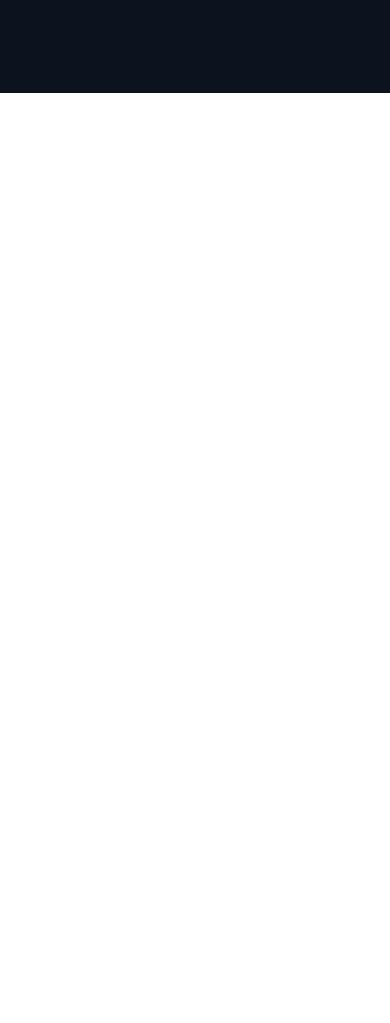
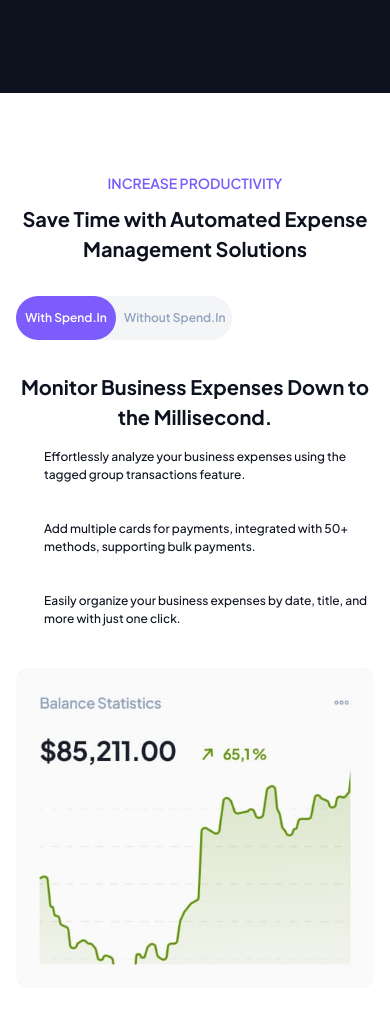
Before and after one commit to Kouk02/Quovo-markup, a website: page index.html in a window 390 px wide. Shown: the part 4275-5298 px from the top of the page. Before the commit the page ends 4368 px from the top, so only its background shows below. Drawn offline with Linux system fonts and the light colour scheme; files whose address does not match are found by name.

Commit message:
update 1.1.06
add styles section productivity first
(mobile.styles)

```diff
--- a/css/mobile.css
+++ b/css/mobile.css
@@ -572,133 +572,162 @@
 }
 
 /* ! section productivity first */
-/* .section-productivity {
-    padding-top: 120px;
-    padding-bottom: 120px;
-}
-
-.container-productivity-content {
-    display: flex;
-    justify-content: space-between;
-    gap: 106px;
-}
-
-.text-container-productivity {
-    width: 608px;
-}
-
-.image-container-productivity {
-    align-self: flex-end;
-    width: 484px;
-    height: 100%;
-}
-
 .image-container-productivity {
     border-radius: 12px;
 }
-
-
 .productivity-name-first {
     font-family: 'Plus Jakarta Sans';
-    font-size: 20px;
     font-weight: 600;
     line-height: 1.5;
     color: var(--color-iris);
     letter-spacing: -2%;
-    margin-bottom: 12px;
+    text-align: center;
 }
-
 .productivity-name-second {
     font-family: 'Plus Jakarta Sans';
-    font-size: 40px;
     font-weight: 700;
     line-height: 1.5;
     color: var(--color-dark-blue);
     letter-spacing: -3%;
-    margin-bottom: 64px;
+    text-align: center;
+}
+.productivity-buttons-container {
+    background-color: var(--color-Light-grayish-blue);
+    display: inline-block;
+    border-radius: 30px;
+}
+.productivity-button-first {
+    border-radius: 30px;
+    border: 1px var(--color-iris);
+    font-family: 'Plus Jakarta Sans';
+    font-weight: 600;
+    line-height: 1.5;
+    letter-spacing: -2%;
+    background-color: var(--color-iris);
+    color: var(--color-white);
+}
+.productivity-button-second {
+    border-radius: 30px;
+    border: none;
+    background-color: var(--color-Light-grayish-blue);
+    font-family: 'Plus Jakarta Sans';
+    font-weight: 600;
+    line-height: 1.5;
+    letter-spacing: -2%;
+    color: var(--color-Grayish-blue);
+}
+.productivity-description-name {
+    font-family: 'Plus Jakarta Sans';
+    font-weight: 700;
+    line-height: 1.5;
+    letter-spacing: -3%;
+    color: var(--color-dark-blue);
+    text-align: center;
+}
+.item-list-productivity {
+    display: flex;
+    align-items: center;
+}
+.text-container-productivity {
+    font-family: 'Plus Jakarta Sans';
+    font-weight: 500;
+    line-height: 1.5;
+    color: var(--color-dark-blue);
+}
+/* ______________________@MEDIA_______________________________ */
+@media screen and (max-width: 767px) {
+.section-productivity {
+    padding-top: 80px;
+    padding-bottom: 80px;
+}
+.container-productivity-content {
+    margin-left: auto;
+    margin-right: auto;
+}
+.image-container-productivity {
+    width: 100%;
+}
+.productivity-name-first {
+    font-size: 14px;
+    margin-bottom: 10px;
+}
+.productivity-name-second {
+    font-size: 20px;
+    margin-bottom: 32px;
+}
+.productivity-buttons-container {
+    height: 44px;
+    margin-bottom: 32px;
+}
+.productivity-button-first {
+    width: 100px;
+    height: 44px;
+    font-size: 12px;
+}
+.productivity-button-second {
+    height: 44px;
+    font-size: 12px;
+}
+.productivity-description-name {
+    font-size: 20px;
+    margin-bottom: 16px;
+}
+.item-list-productivity:not(:last-child) {
+    margin-bottom: 16px;
+}
+.text-container-productivity {
+    font-size: 12px;
+    margin-bottom: 20px;
+}
+.icon-container-productivity {
+    margin-right: 14px;
+    margin-top: -16px;
+}
+.icon-productivity {
+    fill: var(--color-light-green);
+    width: 14px;
+    height: 14px;
+}
 }
 
 
 
 
-.productivity-buttons-container {
-    background-color: var(--color-Light-grayish-blue);
-    display: inline-block;
-    border-radius: 30px;
-    height: 52px;
-    margin-bottom: 64px;
-}
-
-.productivity-button-first {
-    width: 169px;
-    height: 52px;
-    border-radius: 30px;
-    border: 1px var(--color-iris);
-    font-family: 'Plus Jakarta Sans';
-    font-weight: 600;
-    font-size: 16px;
-    line-height: 1.5;
-    letter-spacing: -2%;
-    background-color: var(--color-iris);
-    color: var(--color-white);
-}
-
-.productivity-button-second {
-    width: 195px;
-    height: 52px;
-    border-radius: 30px;
-    border: none;
-    background-color: var(--color-Light-grayish-blue);
-    font-family: 'Plus Jakarta Sans';
-    font-weight: 600;
-    font-size: 16px;
-    line-height: 1.5;
-    letter-spacing: -2%;
-    color: var(--color-Grayish-blue);
-}
 
 
-.productivity-description-name {
-    font-family: 'Plus Jakarta Sans';
-    font-weight: 700;
-    font-size: 24px;
-    line-height: 1.5;
-    letter-spacing: -3%;
-    color: var(--color-dark-blue);
-    margin-bottom: 32px;
-}
 
 
-.item-list-productivity {
-    display: flex;
-    align-items: center;
-}
-
-.item-list-productivity:not(:last-child) {
-    margin-bottom: 32px;
-}
-
-.text-container-productivity {
-    font-family: 'Plus Jakarta Sans';
-    font-size: 18px;
-    font-weight: 500;
-    line-height: 1.5;
-    color: var(--color-dark-blue);
-}
-
-.icon-container-productivity {
-    margin-right: 14px;
-    margin-top: -22px;
-}
-
-.icon-productivity {
-    fill: var(--color-light-green);
-    width: 20px;
-    height: 20px;
-}
 
 
-.icon-productivity-second {
+
+
+
+
+
+
+
+
+
+
+
+
+
+
+
+
+
+
+
+
+
+
+
+
+
+
+
+
+/* .icon-productivity-second {
     fill: var(--color-Vivid-red);
     width: 20px;
     height: 20px;
@@ -730,7 +759,7 @@
     letter-spacing: -2%;
     background-color: var(--color-iris);
     color: var(--color-white);
-} */
+}  */
 
 
 /*! Section profile */
--- a/index.html
+++ b/index.html
@@ -243,7 +243,7 @@
         </div>
       </section>
       <!--! section productivity -->
-      <!-- <section class="section-productivity">
+      <section class="section-productivity">
         <div class="container container-productivity-content">
           <div class="text-container-productivity">
             <h2 class="productivity-name-first">INCREASE PRODUCTIVITY</h2>
@@ -301,7 +301,7 @@
             />
           </div>
         </div>
-      </section> -->
+      </section>
       <!--! Section productivity second -->
       <!-- <section class="section-productivity">
         <div class="container container-productivity-content">
```
Also changed, not shown: css/tablet.css (+173 -0 lines).
